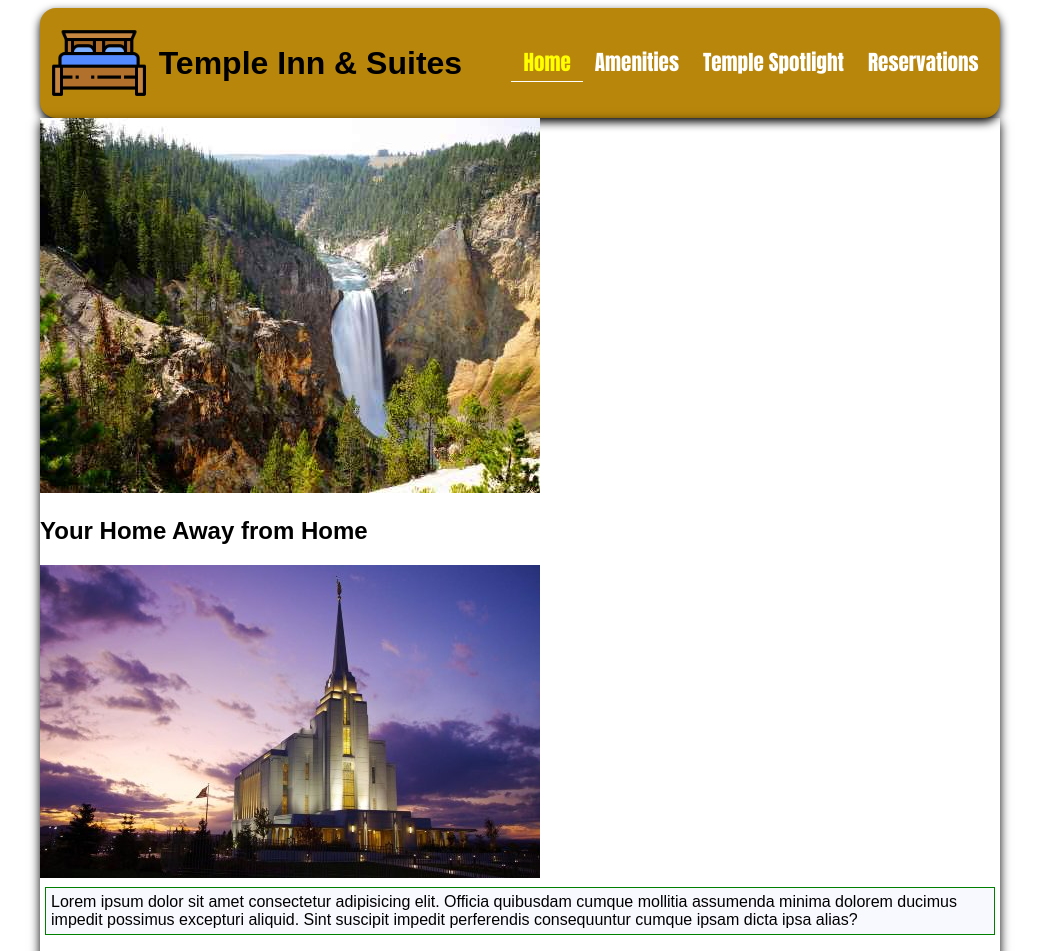
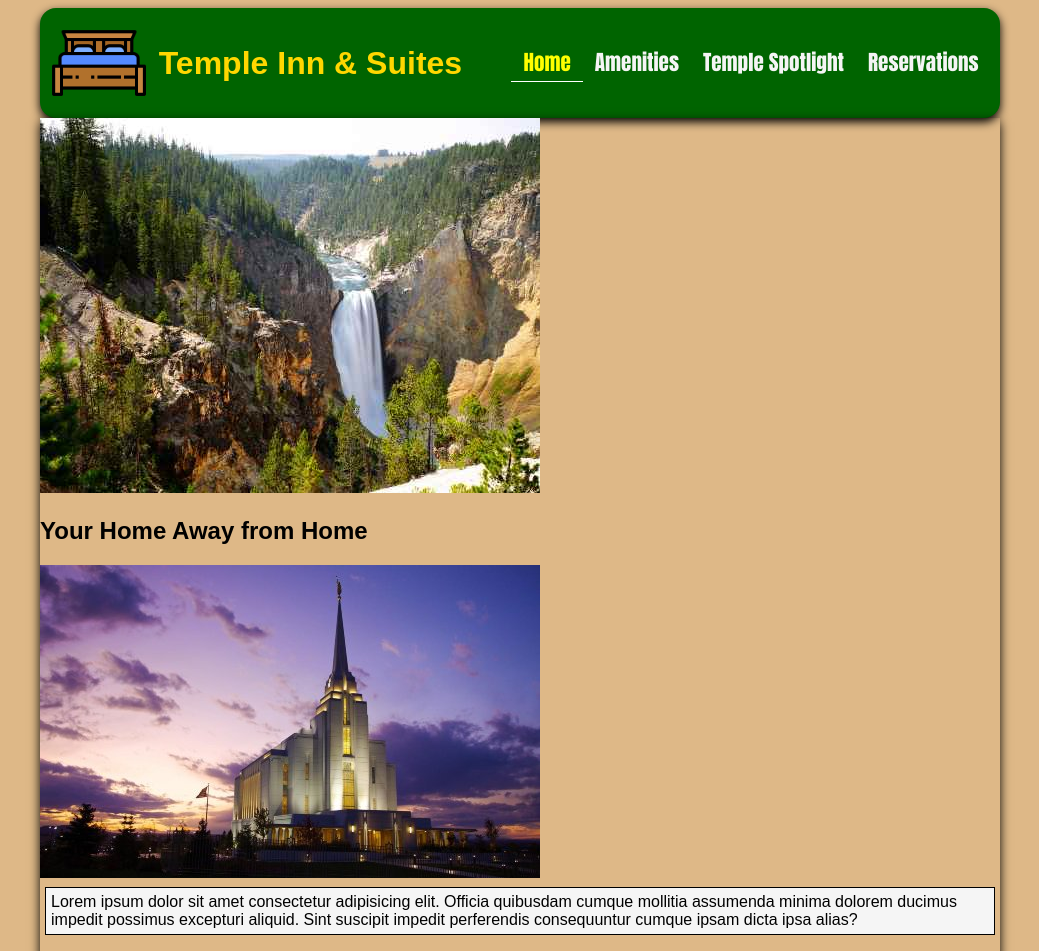
Before and after one commit to Captainkirby13/Captainkirby13.github.io, a plain HTML site: page project/index.html in a window 1280 px wide. Shown: the top 951 px of the page, without its empty margins (120-1159 px from the left). Drawn offline with Linux system fonts and the light colour scheme.

Commit message:
change looks better

```diff
--- a/project/css/style.css
+++ b/project/css/style.css
@@ -1,6 +1,6 @@
 body {
   font-size: 16px;
-  background-color: white;
+  background-color: burlywood;
   font-family: Arial, Helvetica, sans-serif;
 }
 header,
@@ -19,13 +19,13 @@ header {
   justify-content: space-evenly;
   text-align: center;
   color: whitesmoke;
-  background-color: darkgoldenrod;
+  background-color: darkgreen;
 }
 main section p {
   margin: 5px;
-  border: 1px solid green;
+  border: 1px solid black;
   padding: 5px;
-  background-color: ghostwhite;
+  background-color: whitesmoke;
 }
 ul {
   display: black;
@@ -42,7 +42,7 @@ header > img {
   height: auto;
 }
 h1 {
-  color: black;
+  color: gold;
 }
 header nav ul {
   display: flex;
@@ -50,7 +50,7 @@ header nav ul {
   list-style: none;
 }
 header nav ul li a {
-  color: white;
+  color: whitesmoke;
   text-decoration: none;
   font-size: 1.1em;
   font-family: Impact, "Arial Narrow Bold", sans-serif;
--- a/project/index.html
+++ b/project/index.html
@@ -13,7 +13,7 @@
 <body>
     <header>
         <img src="images/bed.png" alt="logo">
-        <h1 class="heading">Temple Inn & Suites</strong></h1>
+        <h1 class="heading"><strong>Temple Inn & Suites</strong></h1>
         <nav>
             <ul>
                 <li><a class="active" href="#">Home</a></li>
@@ -48,7 +48,6 @@
     </main>
     <footer>
         <div class="contact">
-            <div class="footer">
             📍 Inn & Suites Hotel<br>
             355 Wisconsin Avenue<br>
             Bethesada, MD 20814<br>
```
